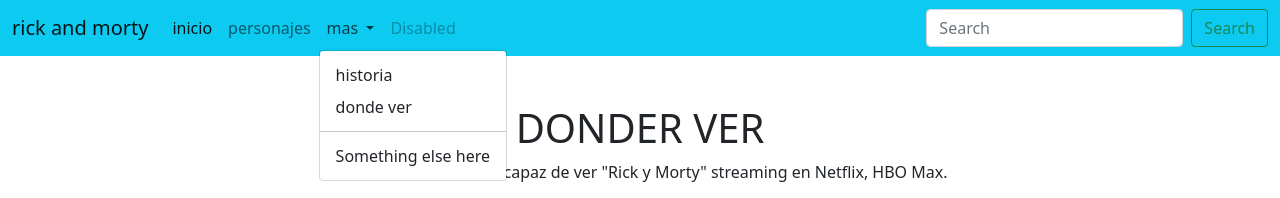
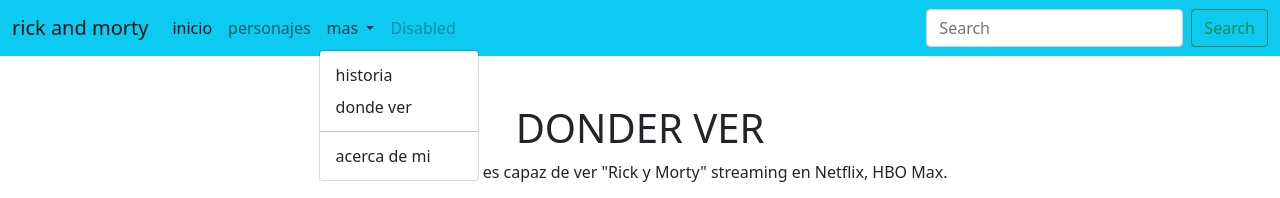
Before and after one commit to jsebas2006/proyecto-grande-, a plain HTML site: page dondever.html in a window 1280 px wide. Both pictures are taken after a click on the button "mas". Shown: the top 198 px of the page. Drawn offline with nearby package versions, Linux system fonts and the light colour scheme.

Commit message:
se termino

```diff
--- a/dondever.html
+++ b/dondever.html
@@ -33,7 +33,7 @@
                       <li><a class="dropdown-item" href="historia.html">historia</a></li>
                       <li><a class="dropdown-item" href="dondever.html">donde ver</a></li>
                       <li><hr class="dropdown-divider"></li>
-                      <li><a class="dropdown-item" href="#">Something else here</a></li>
+                      <li><a class="dropdown-item" href="acercade.html">acerca de mi</a></li>
                     </ul>
                   </li>
                   <li class="nav-item">
```
Also changed, not shown: historia.html (+1 -1 lines), index.html (+1 -1 lines), personajes.html (+1 -1 lines).
